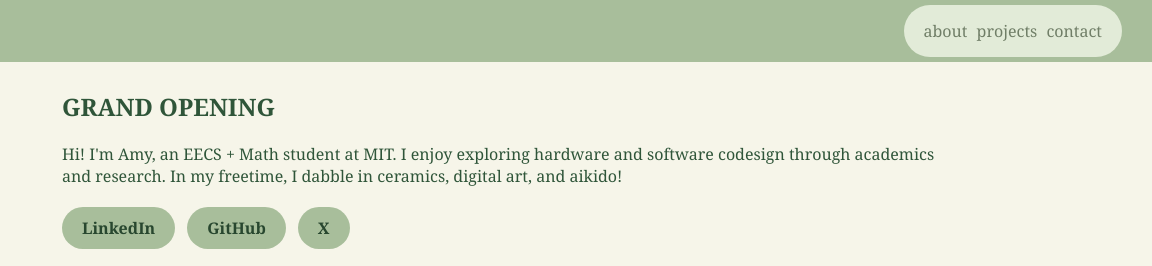
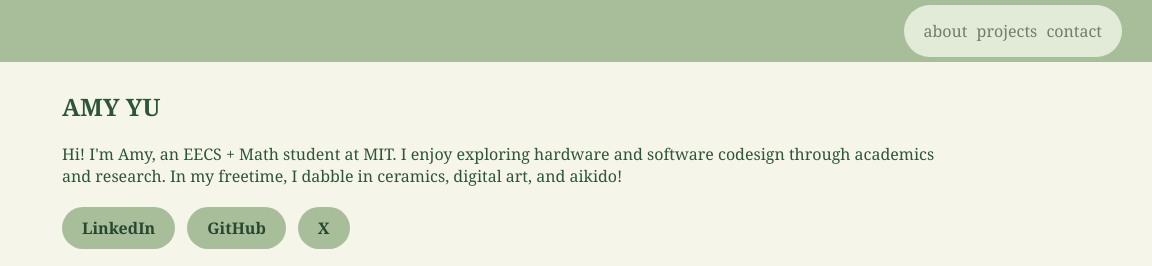
Before and after one commit to amyryllis/website, a plain HTML site: page index.html in a window 1280 px wide. Shown: the top 266 px of the page, 128-1280 px from the left. Drawn offline with Linux system fonts and the light colour scheme.

Commit message:
updated home screen

```diff
--- a/index.html
+++ b/index.html
@@ -24,7 +24,7 @@
 
     <main>
         <section id="about">
-            <h1>GRAND OPENING</h1>
+            <h1>AMY YU</h1>
 
             <p>
                 Hi! I'm Amy, an EECS + Math student at MIT. I enjoy exploring hardware and software codesign through academics and research. In my freetime, I dabble in ceramics, digital art, and aikido!
```
